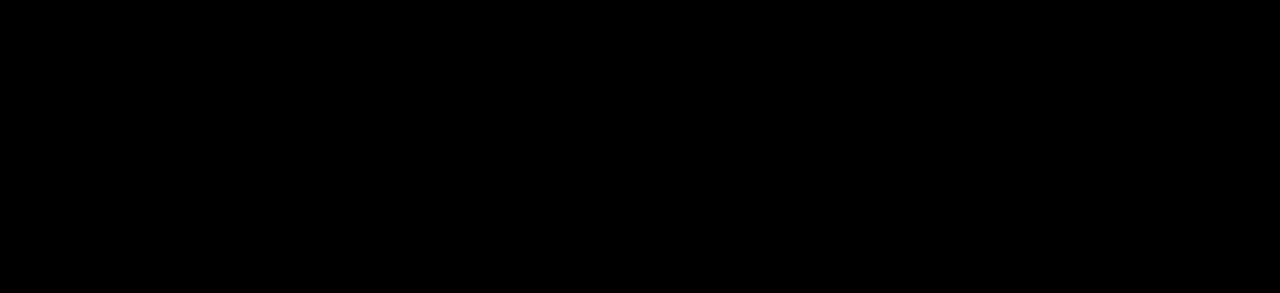
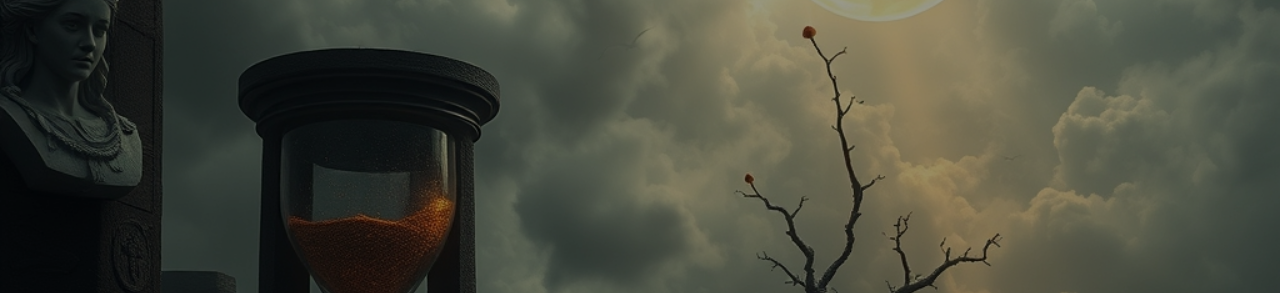
Before and after one commit to fevzikilas/blog-agent, a plain HTML site: page blogs/Ölümün Karşısında İnsan_ Dehşet Yönetim Kuramı_2.html in a window 1280 px wide. Shown: the top 293 px of the page. Drawn offline with Linux system fonts and the light colour scheme.

Commit message:
Update Ölümün Karşısında İnsan_ Dehşet Yönetim Kuramı_2.html

```diff
--- a/blogs/Ölümün Karşısında İnsan_ Dehşet Yönetim Kuramı_2.html
+++ b/blogs/Ölümün Karşısında İnsan_ Dehşet Yönetim Kuramı_2.html
@@ -36,7 +36,7 @@
             transform: scale(1.1);
         }
         header {
-            background: #000 url("../Ölümün%20Karşısında%20İnsan:%20Dehşet%20Yönetim%20Kuramı.jpg") no-repeat center center/cover;
+            background: #000 url("../Ölümün Karşısında İnsan_ Dehşet Yönetim Kuramı.jpg") no-repeat center center/cover;
             height: 100vh;
             position: relative;
             display: flex;
```
